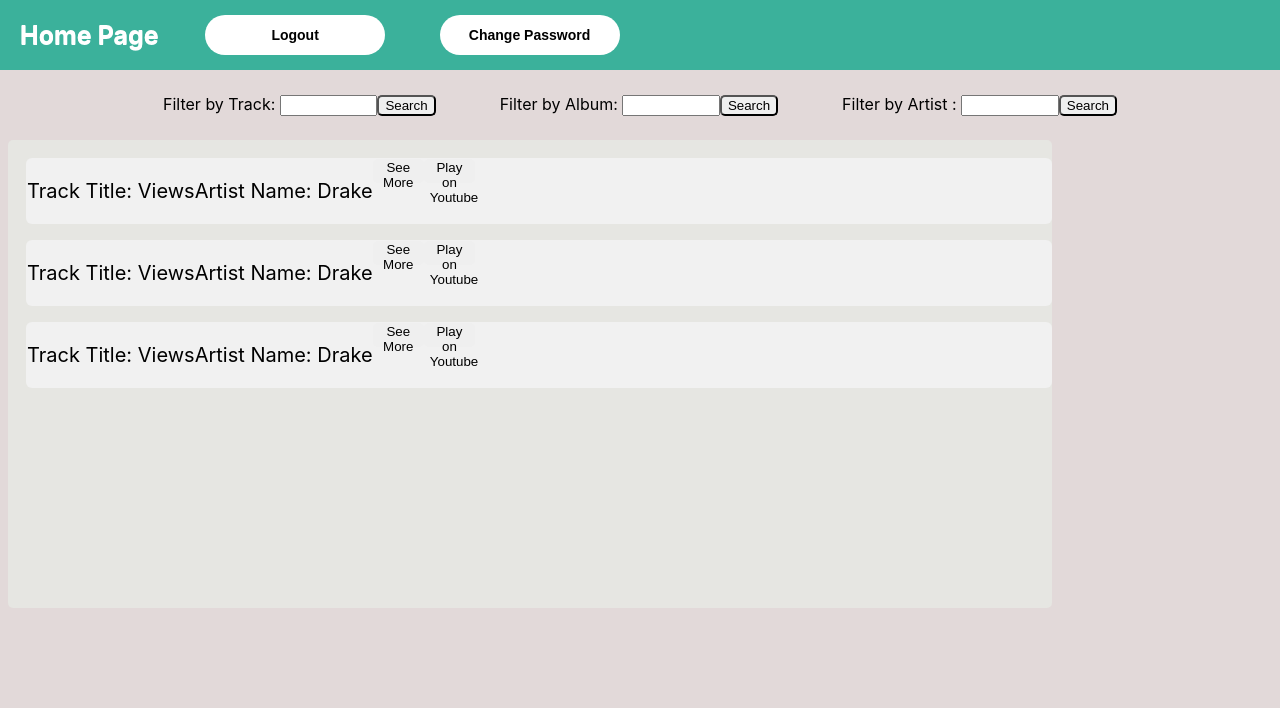
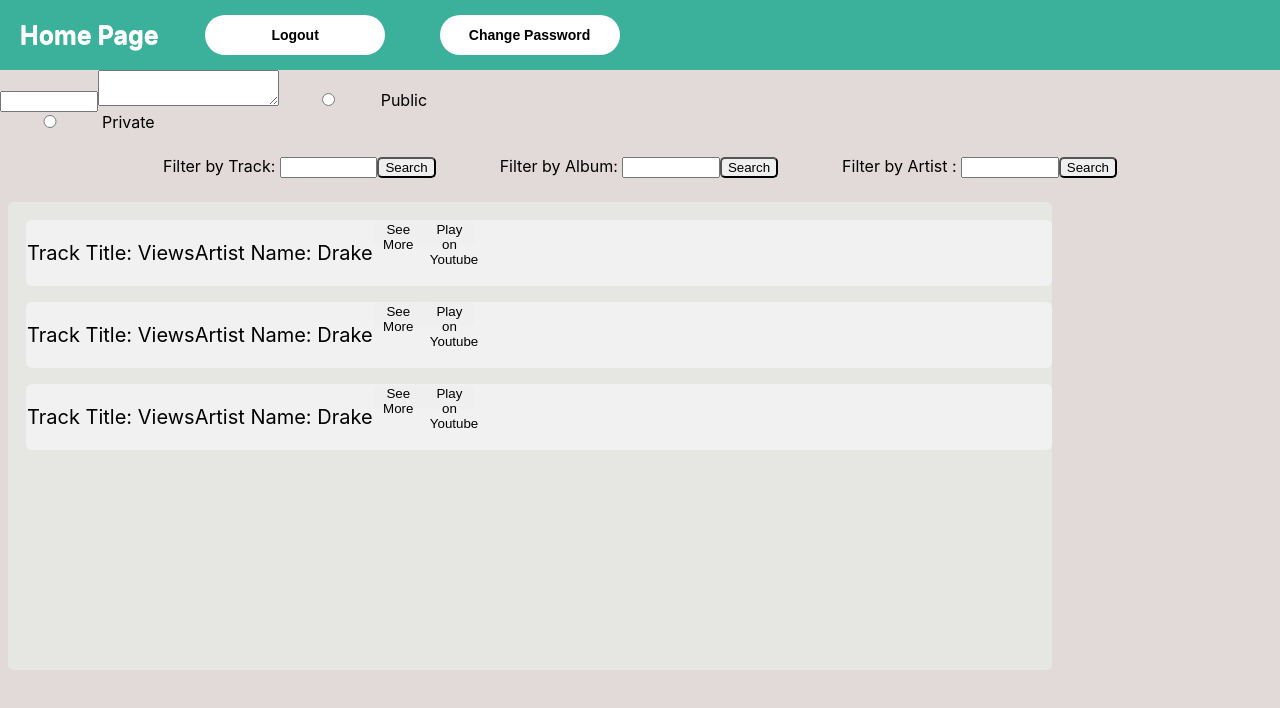
Before and after one commit to khaltahan/se3316-asaleh64-jlangl-kaltahan-lab4, a React (Create React App) app in the folder client/: page / in a window 1280 px wide. Shown: the top 708 px of the page. Built offline with nearby package versions, Linux system fonts and the light colour scheme; sample sign-in values are in the browser's storage.

Commit message:
initializing authorized view components

```diff
--- a/client/src/components/AuthorizedView/createlist.component.js
+++ b/client/src/components/AuthorizedView/createlist.component.js
@@ -0,0 +1,62 @@
+import axios from "axios";
+import { useState } from "react";
+
+
+
+const CreatePlayList = ( {user} ) => {
+    // state/context variables
+    const [error,setErrors] = useState("");
+    const [playlistData, setPlaylistData] = useState({
+        created_by:user,
+        playlist_name:"",
+        description:"",
+        visibility:"",
+    });
+
+    // event handler for input field
+    const handleInput = (event) => {
+        setPlaylistData({
+            ...playlistData,
+            [event.target.name] : event.target.value
+        })
+    }
+
+    // event handler to handle user data submission
+    const handleSubmit = async (event) =>{
+        event.preventDefault();
+        // attempt post request
+        try{
+            let url = `http://localhost:${process.env.REACT_APP_API_PORT}/api/playlist/create`
+            await axios.post(url, playlistData)
+            window.location.reload()
+        }
+        catch(error){
+            if (error.response && error.response != 200){
+                console.log(error)
+                setErrors(error.response.data.message)
+            }
+        }
+    }
+
+    console.log(playlistData)
+    return(
+        <div>
+            <form onSubmit = {handleSubmit}>
+                {/* list name input */}
+                <input type="text" name = "playlist_name" onChange = {handleInput} value = {playlistData.playlist_name} />
+                {/* optional description text area */}
+                <textarea name = "description" onChange = {handleInput} value = {playlistData.description}></textarea>
+                {/* visibility radio button */}
+                <input type="radio" onChange = {handleInput} name = "visibility" value = "true"/> Public <br/>
+                <input type="radio" onChange = {handleInput} name = "visibility" value = "false"/> Private <br/>
+            </form>
+            {error &&
+                <div>
+                    <p>{error}</p>
+                </div>
+            }
+        </div>
+    )
+}
+
+export default CreatePlayList;
--- a/client/src/components/authorizedview.component.js
+++ b/client/src/components/authorizedview.component.js
@@ -4,12 +4,17 @@ import DisplayTracks from '../components/LandingPage/displaytracks.component'
 import GeneralSearch from '../components/LandingPage/generalsearch.component'
 import Navbar from './navbar.component'
 
+// import creating list component
+import CreatePlayList from "./AuthorizedView/createlist.component";
+
 const Overview = () => {
+	const user = localStorage.getItem("user")
 	return (
 		<div className={styles.main_container}>
 			<Navbar/>
 			{/* Components that are imported from landing page to be rendered in authorized view, may need to create different components
 			to have the required functionalities when user is authenticated/isAdmin */}
+			<CreatePlayList user = {user}/>
 			<GeneralSearch/>
 			<DisplayTracks/>
 		</div>
```
Also changed, not shown: client/src/components/passwordchange.component.js (+4 -3 lines), 1 other file (tests, documents, lock files or other folders).
